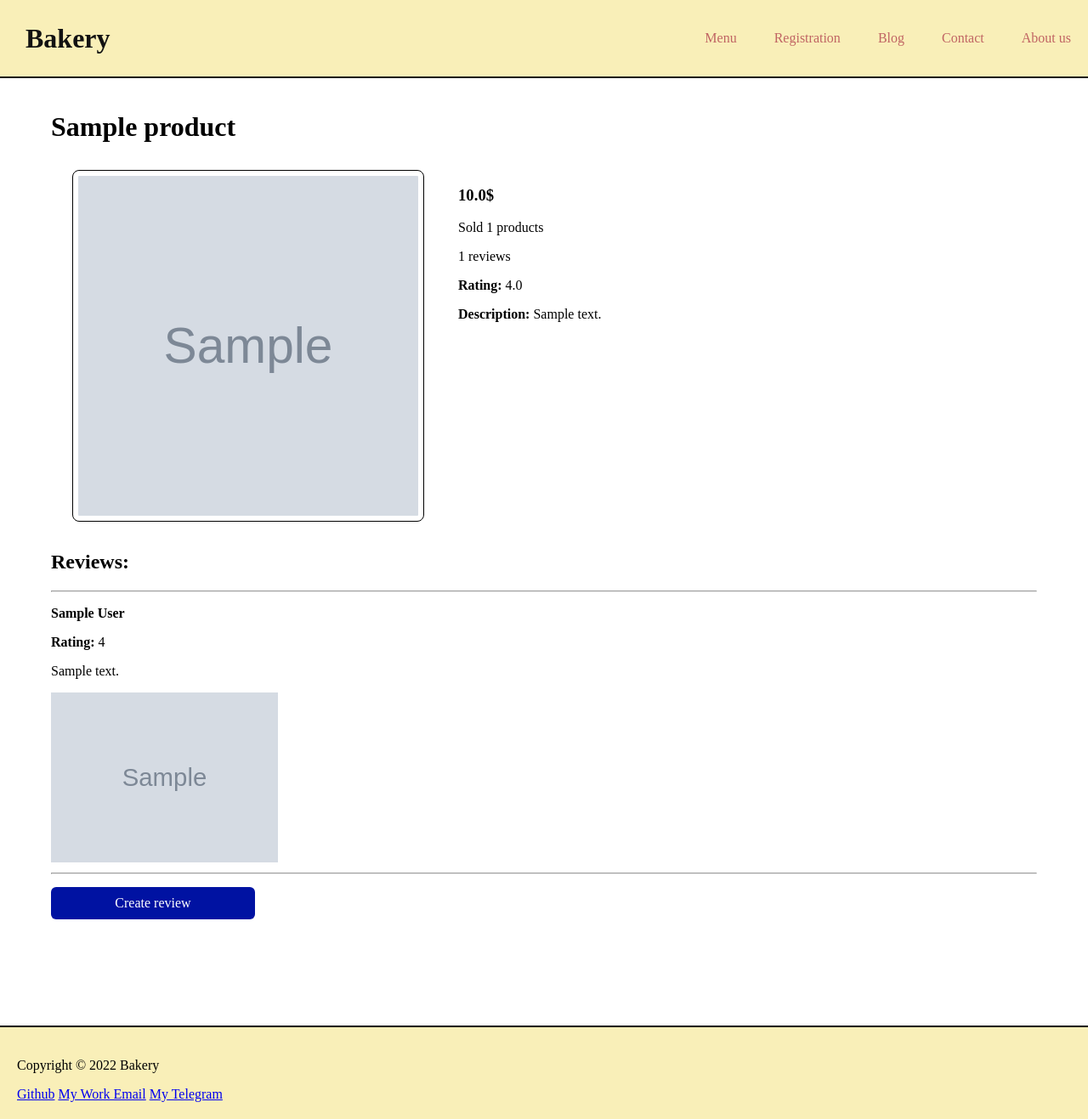
After one commit to stepanzubkov/Bakery, a Flask app: a page that uses templates/base.html in a window 1280 px wide. The commit adds this page. Shown: the whole page at 85% size. Run offline with Flask 2, Linux system fonts and the light colour scheme; tables that the repository leaves empty hold one stand-in row (values such as "Sample post"); grey boxes marked "Sample" are stand-in pictures.

Commit message:
Add product reviews and menu addition

```diff
--- a/app.py
+++ b/app.py
@@ -1,17 +1,19 @@
 from user import User
 from login import manager
-from db import db, migrate, Products, Users
+from db import Reviews, db, migrate, Products, Users
 from forms import (
     RegistrationForm, LoginForm, SettingsForm,
-    EmailChangeForm, PasswordChangeForm, SortForm
+    EmailChangeForm, PasswordChangeForm, SortForm,
+    ReviewForm
 )
 from threading import Thread
 from base64 import b64encode
 import os
 from werkzeug.security import (
     check_password_hash as check_hash,
-    generate_password_hash as gen_hash
+    generate_password_hash as gen_hash,
 )
+from werkzeug.utils import secure_filename
 from flask_login import (
     login_required, login_user, current_user,
     logout_user
@@ -22,9 +24,10 @@ from flask import (
     flash, request, redirect
 )
 
-app = Flask(__name__)
+app = Flask(__name__, instance_path='/app')
 app.config.from_pyfile('config.py')
 
+folder = os.path.join(app.instance_path, 'pictures')
 
 mail = Mail(app)
 manager.init_app(app)
@@ -119,7 +122,7 @@ def registration():
                       remeber=form.remember_me.data)
             flash('You have received a confirmation email', category='success')
         except Exception as e:
-            print(f'ERROR WHILE ADDING USER: {e}')
+            app.logger.error(f'ERROR WHILE ADDING USER: {e}')
             flash('Something went wrong', category='error')
             db.session.rollback()
 
@@ -140,7 +143,7 @@ def confirm(id, key):
             login_user(userlogin, remember=eval(request.args.get('remember')))
             return redirect('/profile')
         except Exception as e:
-            print(f'ERROR WHILE CONFIRM EMAIL: {e}')
+            app.logger.error(f'ERROR WHILE CONFIRM EMAIL: {e}')
             db.session.rollback()
             return "Something went wrong"
 
@@ -173,7 +176,8 @@ def login():
 @login_required
 def profile():
     user = Users.query.get(current_user.get_id())
-    return render_template('profile.html', title='Profile', user=user)
+    return render_template('profile.html', title='Profile', user=user,
+                           reviews_count=len(user.reviews.all()))
 
 
 @app.route('/profile/settings', methods=['GET', 'POST'])
@@ -192,7 +196,7 @@ def profile_settings():
 
             return redirect('/profile')
         except Exception as e:
-            print(f'ERROR WHILE EDITING SETTINGS: {e}')
+            app.logger.error(f'ERROR WHILE EDITING SETTINGS: {e}')
             flash('Something went wrong', category='error')
             db.session.rollback()
     return render_template('profile_settings.html', title='Settings',
@@ -226,7 +230,7 @@ def method_name(key):
 
                 return redirect('/profile')
             except Exception as e:
-                print(f'ERROR WHILE CHANGE PASSWORD: {e}')
+                app.logger.error(f'ERROR WHILE CHANGE PASSWORD: {e}')
                 flash('Something went wrong', category='error')
                 db.session.rollback()
     else:
@@ -248,7 +252,8 @@ def email_change():
                   name=f'{user.first_name} {user.last_name}',
                   key=user.access_key, id=user.id, email=form.email.data)
         flash('You have received a confirmation email', category='success')
-    return render_template('email_change.html', title='Change email', form=form)
+    return render_template('email_change.html', title='Change email',
+                           form=form)
 
 
 @app.route('/confirm/email/<email>/<key>', methods=['GET'])
@@ -263,7 +268,7 @@ def confirm_email(key, email):
 
             return redirect('/profile')
         except Exception as e:
-            print(f'ERROR WHILE CONFIRM EMAIL: {e}')
+            app.logger.error(f'ERROR WHILE CONFIRM EMAIL: {e}')
             db.session.rollback()
             return "Something went wrong"
 
@@ -298,11 +303,7 @@ def menu():
     pages = to_sublists(rows, 4)
 
     page = request.args.get('page')
-    try:  # Check the page is integer and valid index, else page = 1
-        page = int(page)
-        pages[page-1]
-    except (ValueError, TypeError, IndexError):
-        page = 1
+    page = int(page) if str(page).isdigit() else 1
 
     if page == 1:  # First page
         nav_pages = [
@@ -321,6 +322,52 @@ def menu():
             page-1, page, page+1
         ]
 
+    reviews = Reviews.query.order_by(Reviews.id.desc()).limit(10).all()
     return render_template('menu.html', title='Menu', page=pages[page-1],
                            form=form, pages_count=len(pages),
-                           nav_pages=nav_pages, current_page=page)
+                           nav_pages=nav_pages, current_page=page,
+                           reviews=reviews)
+
+
+@app.route('/products/<name>', methods=['GET'])
+def product(name):
+    product = Products.query.filter_by(name=name).first_or_404()
+    summary_rating = (
+        sum([r.rating for r in product.reviews]) /
+        len(product.reviews.all())) \
+        if product.reviews.all() \
+        else 0.0
+    summary_rating = round(summary_rating, 1)
+    return render_template('product.html', title=product.name,
+                           reviews_count=len(product.reviews.all()),
+                           product=product, summary_rating=summary_rating)
+
+
+@ app.route('/products/<name>/review', methods=['GET', 'POST'])
+def review(name):
+    product = Products.query.filter_by(name=name).first_or_404()
+    form = ReviewForm()
+    if form.validate_on_submit():
+        try:
+            if form.image.data:
+                filename = secure_filename(form.image.data.filename)
+                form.image.data.save(os.path.join(folder, filename))
+
+            review = Reviews(
+                text=form.text.data,
+                rating=form.rating.data,
+                product_id=product.id,
+                owner_id=current_user.get_id(),
+                image_url='/pictures/'+filename if form.image.data else None
+            )
+
+            db.session.add(review)
+            db.session.commit()
+
+            return redirect(f'/products/{product.name}')
+        except Exception as e:
+            app.logger.error(f'ERROR WHILE CREATE REVIEW: {e}')
+            flash('Something went wrong', category='error')
+            db.session.rollback()
+    return render_template('review.html', title='Review', form=form,
+                           product=product)
--- a/db.py
+++ b/db.py
@@ -19,10 +19,13 @@ class Products(db.Model):
     id = db.Column(db.Integer, primary_key=True,
                    nullable=False, autoincrement=True)
     name = db.Column(db.String(100), nullable=False)
+    description = db.Column(db.Text)
     price = db.Column(db.Float, nullable=False)
     sales = db.Column(db.Integer, default=0, nullable=False)
     image_url = db.Column(
-        db.String(50), default='/pictures/notfound.png', nullable=False)
+        db.String(100), default='/pictures/notfound.png', nullable=False)
+    reviews = db.relationship('Reviews', backref='product', lazy='dynamic',
+                              uselist=True)
 
 
 class Users(db.Model):
@@ -35,3 +38,17 @@ class Users(db.Model):
     first_name = db.Column(db.String(50), nullable=False)
     last_name = db.Column(db.String(50), nullable=False)
     address = db.Column(db.String(100))
+    reviews = db.relationship(
+        'Reviews', backref='owner', lazy='dynamic', uselist=True)
+
+
+class Reviews(db.Model):
+    id = db.Column(db.Integer, primary_key=True,
+                   nullable=False, autoincrement=True)
+    owner_id = db.Column(db.Integer, db.ForeignKey('users.id'),
+                         nullable=False)
+    product_id = db.Column(db.Integer, db.ForeignKey('products.id'),
+                           nullable=False)
+    text = db.Column(db.Text)
+    rating = db.Column(db.Integer, nullable=False)
+    image_url = db.Column(db.String(100))
--- a/static/css/style.css
+++ b/static/css/style.css
@@ -131,6 +131,7 @@ a.settings {
     display: block;
     margin: 15px 0px;
     padding: 10px 20px;
+    width: 200px;
     background-color: #0012A2;
     color: white;
     text-align: center;
@@ -172,6 +173,7 @@ a.warning {
     display: block;
     padding: 10px 20px;
     margin: 15px 0px;
+    width: 200px;
     background-color: #AF1212;
     color: white;
     text-align: center;
@@ -212,3 +214,41 @@ div.nav_pages a {
 div.nav_pages {
     text-align: center;
 }
+
+div.product_page_main {
+    display: flex;
+    padding: 10px 25px;
+}
+
+img.big_image {
+    width: 400px;
+    height: 400px;
+    border-radius: 8px;
+    border: 1px solid black;
+    padding: 6px;
+}
+
+div.image_selecter {
+    padding: 0px 40px 0px 0px;
+}
+
+
+div.rating {
+    font-size: 28px;
+    color: #F2B422;
+    padding: 15px 0px;
+}
+
+span.rating_star {
+    cursor: pointer;
+}
+
+div.menu {
+    display: flex;
+    justify-content: space-between;
+}
+
+div.left_column {
+    width: 250px;
+    box-shadow: 2px 2px 4px black;
+}
--- a/templates/base.html
+++ b/templates/base.html
@@ -41,5 +41,9 @@
         <a href="mailto:zubkovbackend@gmail.com">My Work Email</a>
         <a href="https://t.me/stepanzubkov">My Telegram</a>
     </footer>
+    {% block bodyscript %}
+
+    {% endblock %}
+
 </body>
 </html>
--- a/templates/index.html
+++ b/templates/index.html
@@ -10,7 +10,7 @@
     {% for pr in products[:4] %}
         <div class="popular_product">
             <img src="{{pr.image_url}}" alt="Product">
-            <h3>{{pr.name}} / {{pr.price}}</h3>
+            <h3>{{pr.name}} / {{pr.price}}$</h3>
         </div>
     {% endfor %}
 
--- /dev/null
+++ b/templates/product.html
@@ -0,0 +1,44 @@
+{% extends 'base.html' %}
+{% block content %}
+{{ super() }}
+
+<h1>{{product.name}}</h1>
+
+
+<div class="product_page_main">
+    <div class="image_selecter">
+        <img src="{{product.image_url}}" alt="product" class="big_image">
+    </div>
+    <div>
+        <h3>{{product.price}}$</h3>
+        <p>Sold {{product.sales}} products</p>
+        <p>{{reviews_count}} reviews</p>
+        <p><b>Rating: </b>{{summary_rating}}</p>
+        {% if product.description %}
+            <p>
+                <b>Description: </b>
+                {{product.description}}
+            </p>
+        {% endif %}
+    </div>
+</div>
+<h2 id="reviews">Reviews: </h2>
+{% if reviews_count == 0 %}
+        <p>There are no reviews here...</p>
+{% else %}
+        <hr>
+        {% for r in product.reviews %}
+                <p><b>{{r.owner.first_name + ' ' + r.owner.last_name}}</b></p>
+                <p><b>Rating: </b>{{r.rating}}</p>
+                <p>{{r.text}}</p>
+                {% if r.image_url %}
+                    <img src="{{r.image_url}}" alt="Review image" height="200">
+                {% endif %}
+
+                <hr>
+        {% endfor %}
+
+{% endif %}
+
+<a href="/products/{{product.name}}/review" class="settings">Create review</a>
+{% endblock %}
--- a/templates/profile.html
+++ b/templates/profile.html
@@ -12,6 +12,7 @@
         {% else %}
             <p class="user_info"><b>Address: </b>Not specified</p>
         {% endif %}
+            <p class="user_info"><b>Reviews: </b>{{reviews_count}}</p>
         <a href="/profile/settings" class="settings">Settings</a>
         <a href="/profile/signout" class="warning">Sign out</a>
     </div>
```
Also changed, not shown: forms.py (+26 -2 lines), migrations/versions/808656c51039_add_products_description_and_change_in_.py (added, +30 -0 lines), migrations/versions/f920d2a60943_add_reviews.py (added, +37 -0 lines), static/js/review.js (added, +22 -0 lines), templates/menu.html (+11 -1 lines), templates/review.html (added, +46 -0 lines), pictures/medium.jpg (added), pictures/r.jpg (added).
